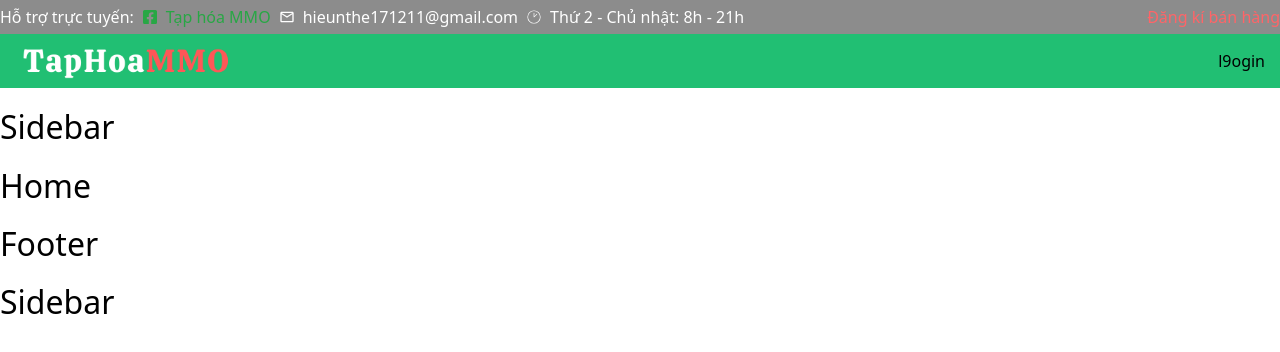
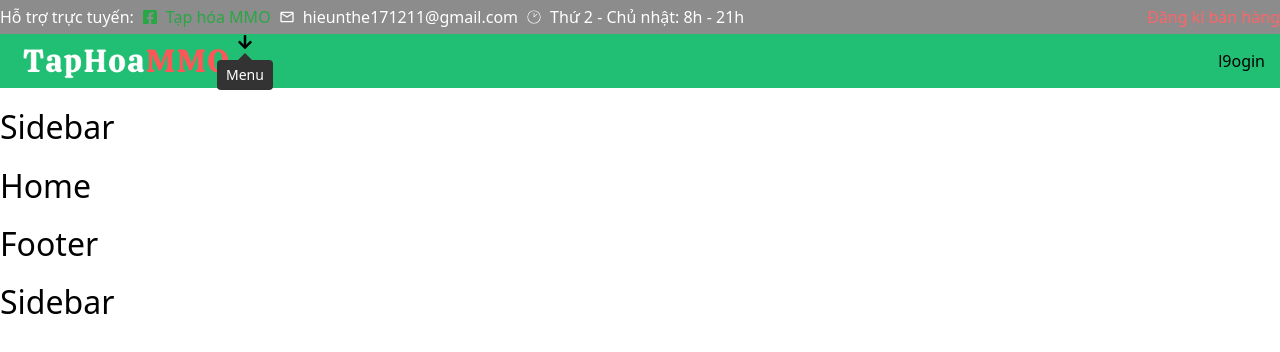
Before and after one commit to thehieu03/Group3_SWP391, a React (Vite) app in the folder frontend/: page / in a window 1280 px wide. Shown: the top 352 px of the page. Built offline with nearby package versions, Linux system fonts and the light colour scheme.

Commit message:
install normalize css

```diff
--- a/frontend/src/components/Layouts/components/Header/Header.tsx
+++ b/frontend/src/components/Layouts/components/Header/Header.tsx
@@ -1,4 +1,4 @@
-import { FaFacebookSquare } from 'react-icons/fa';
+import {FaArrowDown, FaFacebookSquare} from 'react-icons/fa';
 import {MdOutlineEmail} from "react-icons/md";
 import {CiClock1} from "react-icons/ci";
 import Button from "../../../Button/Button.tsx";
@@ -32,8 +32,8 @@ const Header = () => {
                             </Button>
                         </div>
                         <div>
-                            <Tippy>
-
+                            <Tippy content="Menu" visible={true}>
+                                <FaArrowDown />
                             </Tippy>
                         </div>
                     </div>
```
